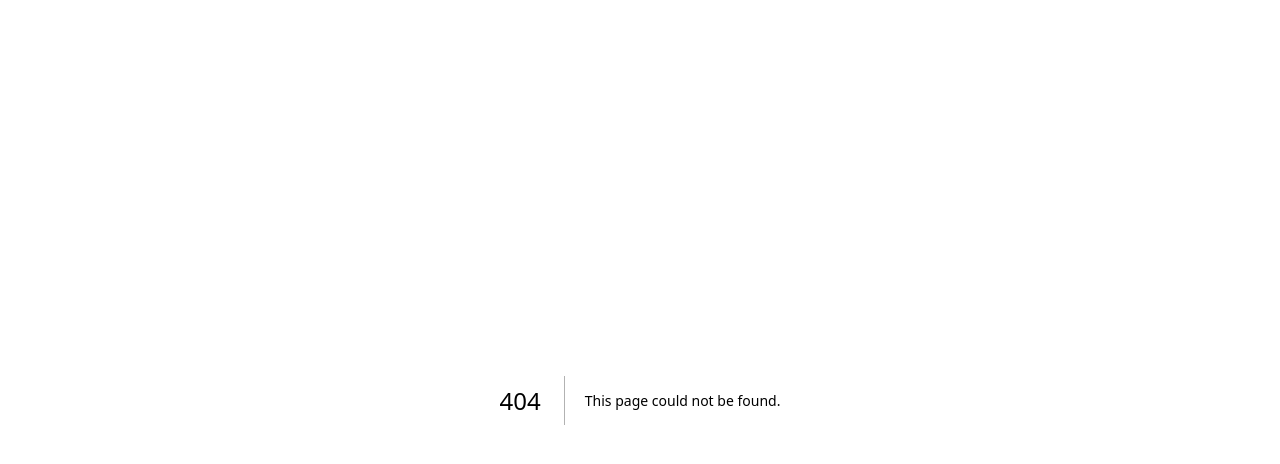
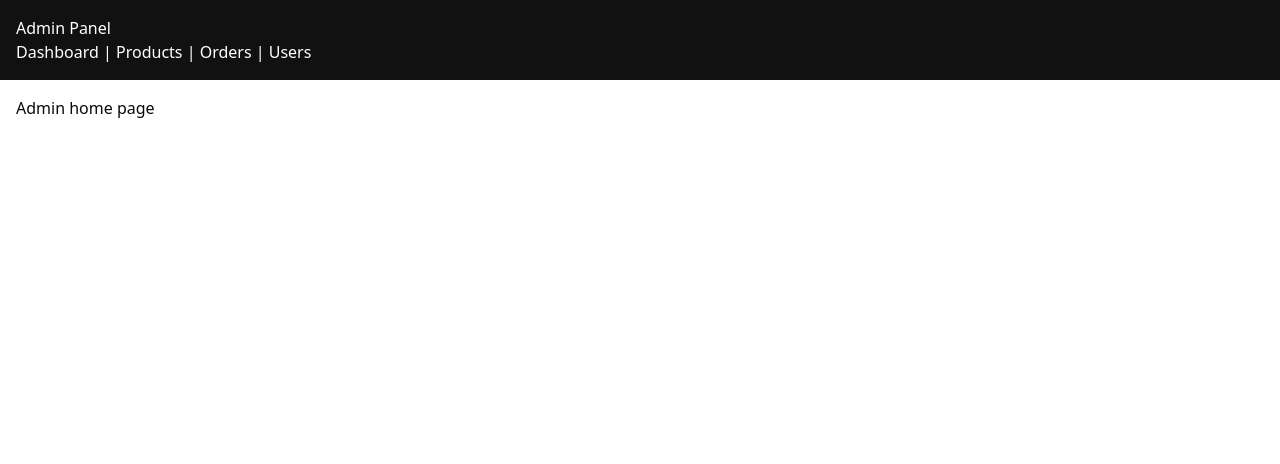
Before and after one commit to pawan-nagarkoti/ecommerce-nextjs, a Next.js app: page /admin in a window 1280 px wide. Before the commit this address had no page. Shown: the top 464 px of the page. Built offline with nearby package versions, Linux system fonts and the light colour scheme.

Commit message:
files added for client and admin

```diff
--- a/src/app/admin/layout.tsx
+++ b/src/app/admin/layout.tsx
@@ -1,5 +1,31 @@
+// app/admin/layout.tsx
 import React from "react";
+import Link from "next/link";
 
-export default function layout() {
-  return <div>layout</div>;
+export const metadata = {
+  title: "Admin Dashboard",
+  description: "E-commerce Admin Panel",
+};
+
+export default function AdminLayout({
+  children,
+}: {
+  children: React.ReactNode;
+}) {
+  return (
+    <html lang="en">
+      <body>
+        <header style={{ padding: "1rem", background: "#111", color: "#fff" }}>
+          <h1>Admin Panel</h1>
+          <nav>
+            <Link href="/admin/dashboard">Dashboard</Link> |{" "}
+            <Link href="/admin/products">Products</Link> |{" "}
+            <Link href="/admin/orders">Orders</Link> |{" "}
+            <Link href="/admin/users">Users</Link>
+          </nav>
+        </header>
+        <main style={{ padding: "1rem" }}>{children}</main>
+      </body>
+    </html>
+  );
 }
--- /dev/null
+++ b/src/app/admin/page.tsx
@@ -0,0 +1,7 @@
+export default function AdminHomePage() {
+  return (
+    <>
+      <h1>Admin home page</h1>
+    </>
+  );
+}
--- a/src/app/client/layout.tsx
+++ b/src/app/client/layout.tsx
@@ -1,5 +1,20 @@
 import React from "react";
 
-export default function layout() {
-  return <div>layout</div>;
+export const metadata = {
+  title: "client",
+  description: "E-commerce Admin Panel",
+};
+
+export default function ClientLayout({
+  children,
+}: {
+  children: React.ReactNode;
+}) {
+  return (
+    <html lang="en">
+      <body>
+        <main style={{ padding: "1rem" }}>{children}</main>
+      </body>
+    </html>
+  );
 }
--- /dev/null
+++ b/src/app/client/page.tsx
@@ -0,0 +1,7 @@
+export default function ClientHomePage() {
+  return (
+    <>
+      <h1>client home page</h1>
+    </>
+  );
+}
```
